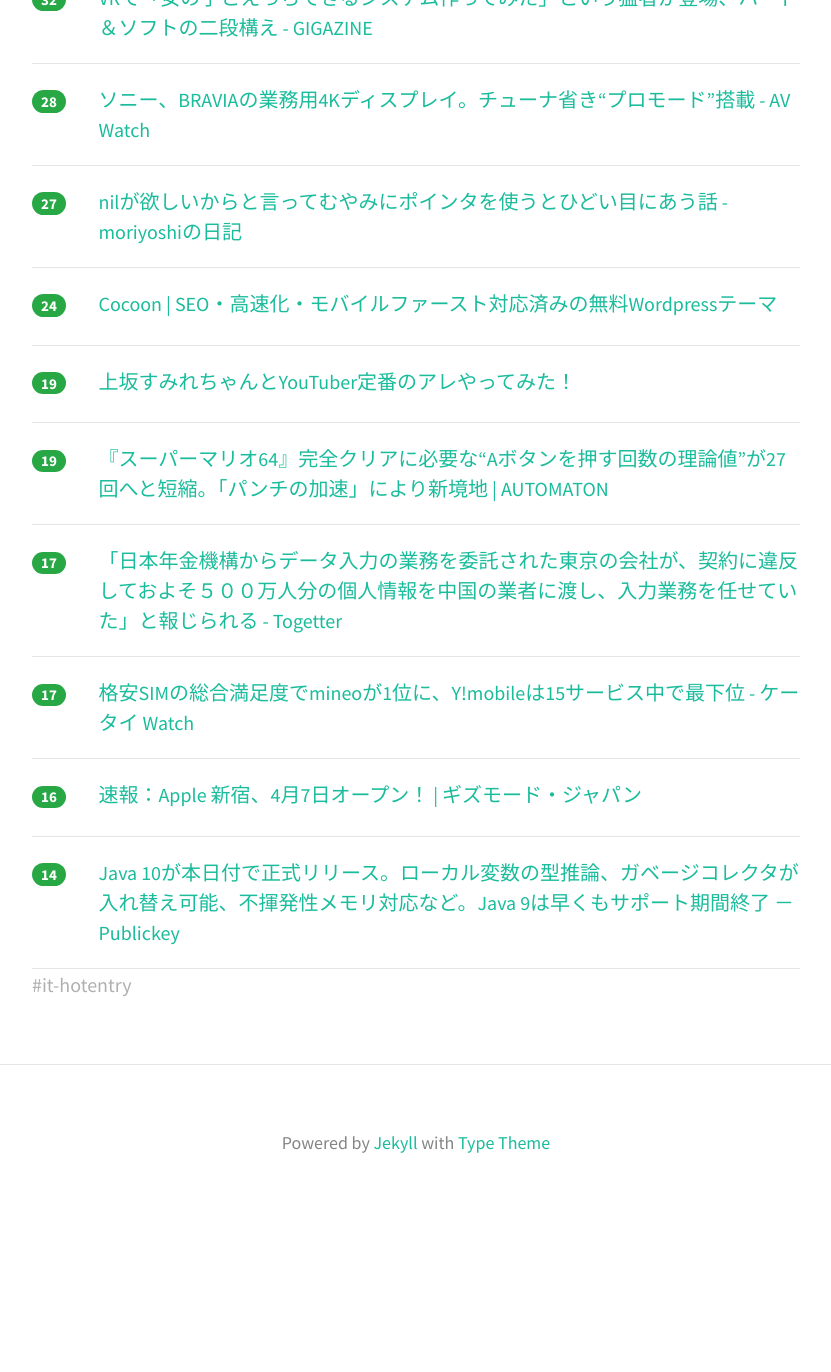
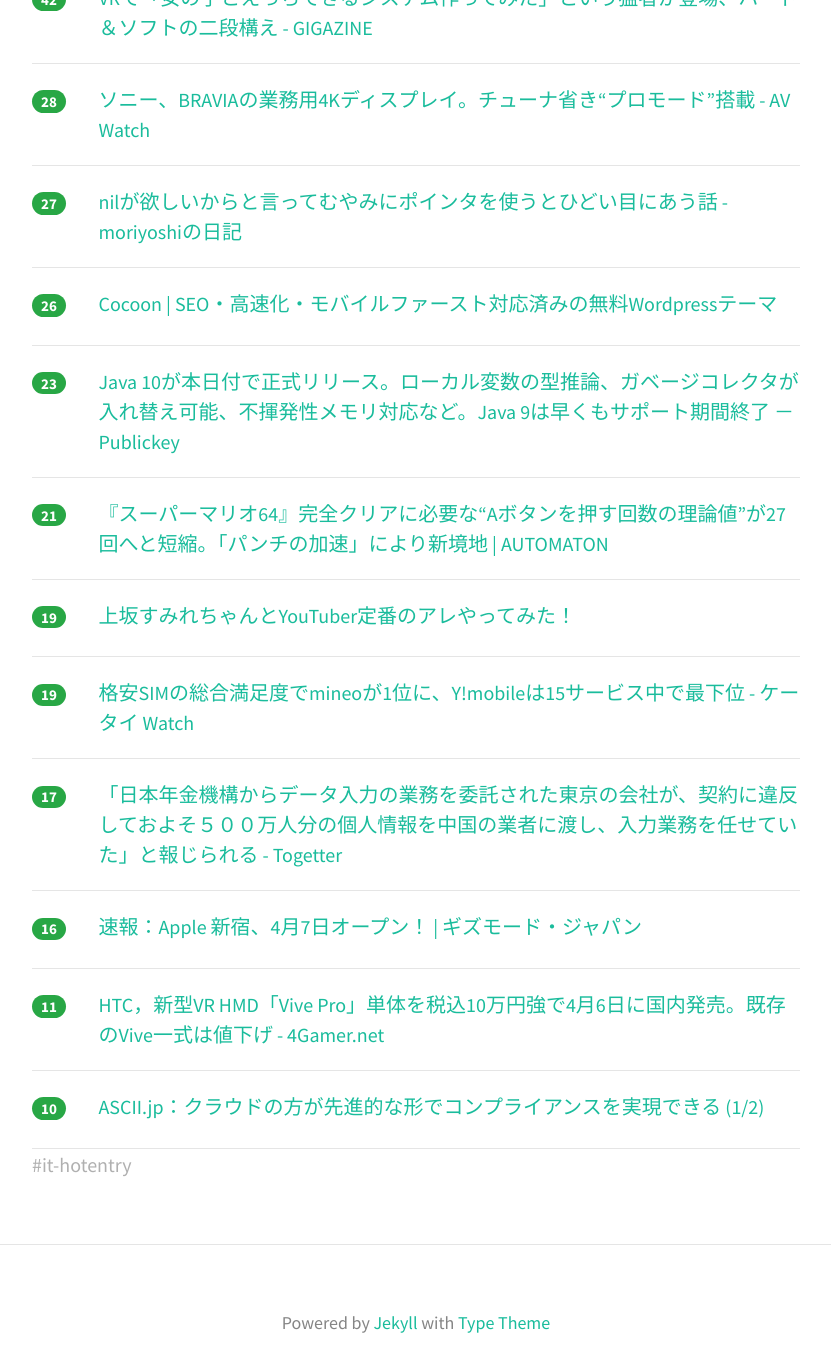
Before and after one commit to yatta47/hatena-matome-site, a Jekyll site: the page built from _posts/2018-03-20-hatena.md, in a window 1280 px wide and 1400 px high, scrolled down 412 px. Shown: the top 1372 px of the window, without its empty margins (224-1055 px from the left). Built offline with Jekyll 4.4.1, drawn with Linux system fonts in a browser that asks for light colours; nearby versions of some CDN libraries; before the commit the page ends 1632 px from its top, so only the background shows below that; some of the changed text lies outside the part shown.

Commit message:
Updated 2018-03-20

```diff
--- a/_posts/2018-03-20-hatena.md
+++ b/_posts/2018-03-20-hatena.md
@@ -1,13 +1,13 @@
 ---
 layout: post
 title:  "2018-03-20 はてぶIT"
-date:   2018-03-20 06:02:27
+date:   2018-03-20 07:02:46
 tags: [it-hotentry]
 ---
-10 件のデータあり
+12 件のデータあり
 
 <hr><div class="row">
-<div class="col-1"><span class="badge badge-pill badge-success h2">32</span></div>
+<div class="col-1"><span class="badge badge-pill badge-success h2">42</span></div>
 <div class="col-11"><a href='https://gigazine.net/news/20180319-vr-making-love-system/' target='_blank'>VRで「女の子とえっちできるシステム作ってみた」という猛者が登場、ハード＆ソフトの二段構え - GIGAZINE</a></div>
 </div>
 <hr>
@@ -22,8 +22,18 @@ tags: [it-hotentry]
 </div>
 <hr>
 <div class="row">
-<div class="col-1"><span class="badge badge-pill badge-success h2">24</span></div>
+<div class="col-1"><span class="badge badge-pill badge-success h2">26</span></div>
 <div class="col-11"><a href='https://wp-cocoon.com/' target='_blank'>Cocoon | SEO・高速化・モバイルファースト対応済みの無料Wordpressテーマ</a></div>
+</div>
+<hr>
+<div class="row">
+<div class="col-1"><span class="badge badge-pill badge-success h2">23</span></div>
+<div class="col-11"><a href='http://www.publickey1.jp/blog/18/java_10java_9.html' target='_blank'>Java 10が本日付で正式リリース。ローカル変数の型推論、ガベージコレクタが入れ替え可能、不揮発性メモリ対応など。Java 9は早くもサポート期間終了 － Publickey</a></div>
+</div>
+<hr>
+<div class="row">
+<div class="col-1"><span class="badge badge-pill badge-success h2">21</span></div>
+<div class="col-11"><a href='http://jp.automaton.am/articles/newsjp/20180319-64693/' target='_blank'>『スーパーマリオ64』完全クリアに必要な“Aボタンを押す回数の理論値”が27回へと短縮。「パンチの加速」により新境地 | AUTOMATON</a></div>
 </div>
 <hr>
 <div class="row">
@@ -33,7 +43,7 @@ tags: [it-hotentry]
 <hr>
 <div class="row">
 <div class="col-1"><span class="badge badge-pill badge-success h2">19</span></div>
-<div class="col-11"><a href='http://jp.automaton.am/articles/newsjp/20180319-64693/' target='_blank'>『スーパーマリオ64』完全クリアに必要な“Aボタンを押す回数の理論値”が27回へと短縮。「パンチの加速」により新境地 | AUTOMATON</a></div>
+<div class="col-11"><a href='https://k-tai.watch.impress.co.jp/docs/news/1112416.html' target='_blank'>格安SIMの総合満足度でmineoが1位に、Y!mobileは15サービス中で最下位 - ケータイ Watch</a></div>
 </div>
 <hr>
 <div class="row">
@@ -42,17 +52,17 @@ tags: [it-hotentry]
 </div>
 <hr>
 <div class="row">
-<div class="col-1"><span class="badge badge-pill badge-success h2">17</span></div>
-<div class="col-11"><a href='https://k-tai.watch.impress.co.jp/docs/news/1112416.html' target='_blank'>格安SIMの総合満足度でmineoが1位に、Y!mobileは15サービス中で最下位 - ケータイ Watch</a></div>
-</div>
-<hr>
-<div class="row">
 <div class="col-1"><span class="badge badge-pill badge-success h2">16</span></div>
 <div class="col-11"><a href='https://www.gizmodo.jp/2018/03/164159.html' target='_blank'>速報：Apple 新宿、4月7日オープン！ | ギズモード・ジャパン</a></div>
 </div>
 <hr>
 <div class="row">
-<div class="col-1"><span class="badge badge-pill badge-success h2">14</span></div>
-<div class="col-11"><a href='http://www.publickey1.jp/blog/18/java_10java_9.html' target='_blank'>Java 10が本日付で正式リリース。ローカル変数の型推論、ガベージコレクタが入れ替え可能、不揮発性メモリ対応など。Java 9は早くもサポート期間終了 － Publickey</a></div>
+<div class="col-1"><span class="badge badge-pill badge-success h2">11</span></div>
+<div class="col-11"><a href='http://www.4gamer.net/games/329/G032967/20180319045/' target='_blank'>HTC，新型VR HMD「Vive Pro」単体を税込10万円強で4月6日に国内発売。既存のVive一式は値下げ - 4Gamer.net</a></div>
 </div>
 <hr>
+<div class="row">
+<div class="col-1"><span class="badge badge-pill badge-success h2">10</span></div>
+<div class="col-11"><a href='http://ascii.jp/elem/000/001/647/1647347/' target='_blank'>ASCII.jp：クラウドの方が先進的な形でコンプライアンスを実現できる (1/2)</a></div>
+</div>
+<hr>
```
